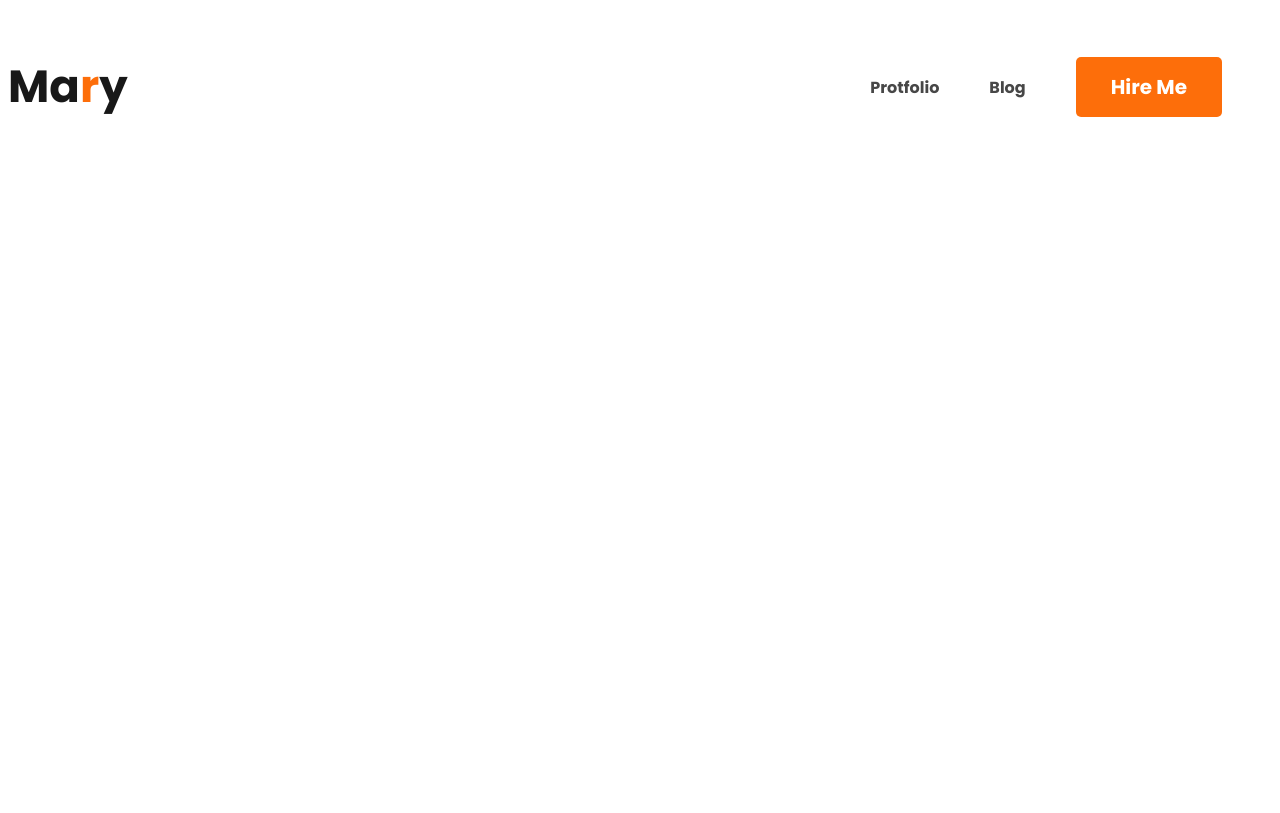
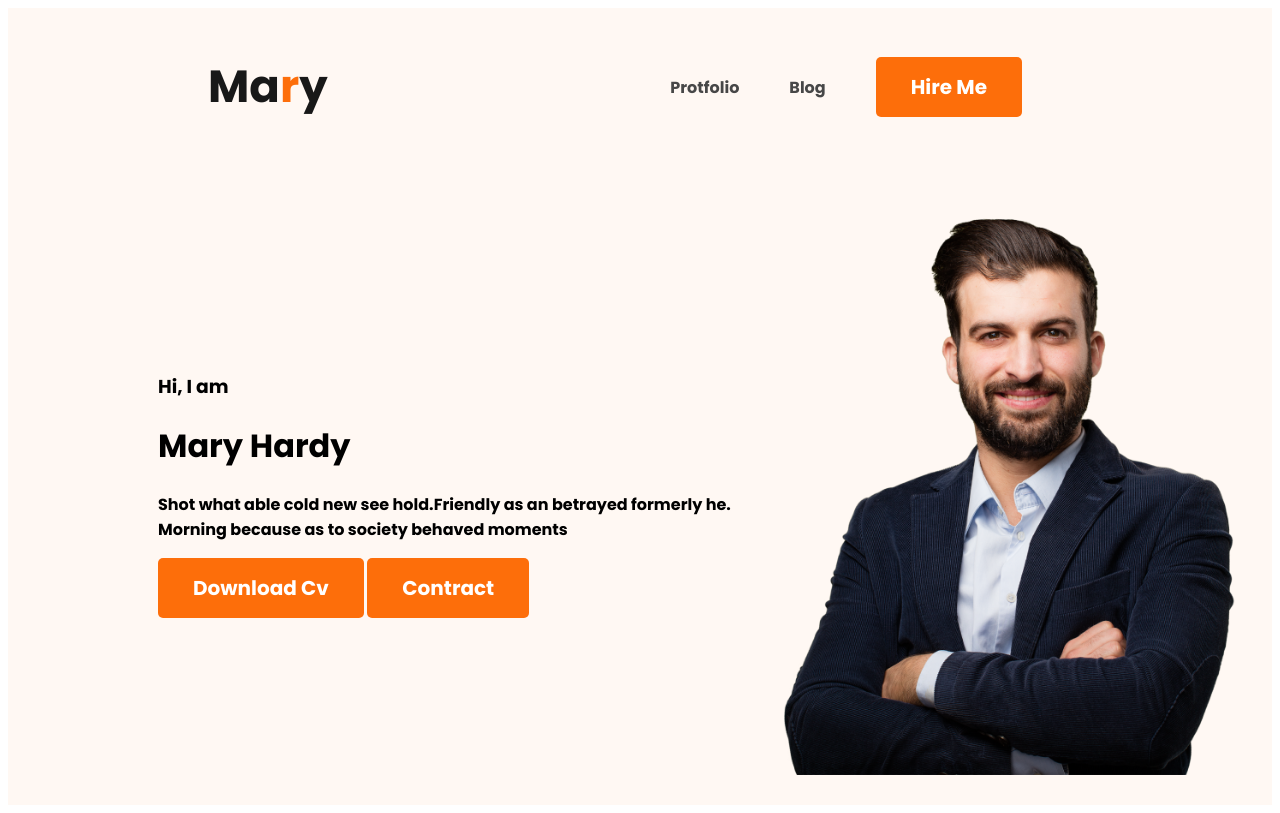
Before and after one commit to mamunhero/web-developer-protfolio, a plain HTML site: page index.html in a window 1280 px wide. Drawn offline with Linux system fonts and the light colour scheme.

Commit message:
added header area

```diff
--- a/index.html
+++ b/index.html
@@ -10,7 +10,7 @@
   <link rel="stylesheet" href="styles/protfolio.css">
 </head>
 <body>
-  <header>
+  <header class="header">
     <nav>
       <h3 class="nav-title">Ma<span class="text-primary">r</span>y</h3>
       <ul>
@@ -19,6 +19,16 @@
         <li><button class="btn-primary">Hire Me</button></li>
       </ul>
     </nav>
+    <div class="banner">
+      <div class="banner-contant">
+        <h3 class="banner-greeting">Hi, I am</h3>
+        <h1 class="banner-heading">Mary Hardy</h1>
+        <p>Shot what able cold new see hold.Friendly as an betrayed formerly he. Morning because as to society behaved moments</p>
+        <button class="btn-primary">Download Cv</button>
+        <button class="btn-primary">Contract</button>
+      </div>
+      <img class="profile-photo" src="images/hardy.png " alt="Hardy">
+    </div>
   </header>
   <main></main>
   <footer></footer>
--- a/styles/protfolio.css
+++ b/styles/protfolio.css
@@ -25,6 +25,7 @@ nav{
   display: flex;
   align-items: center;
   justify-content: space-between;
+  margin: 0 200px;
 }
 nav > ul{
   display: flex;
@@ -38,3 +39,16 @@ nav a{
   text-decoration: none;
   color: #474747;
 }
+/* style header area */
+.header{
+  background-color: #fff8f3
+}
+/* style header banner area */
+.banner{
+  display: flex;
+  align-items: center;
+  padding:30px 30px 30px 150px;
+}
+.banner .profile-photo{
+  width: 500px;
+}
```
